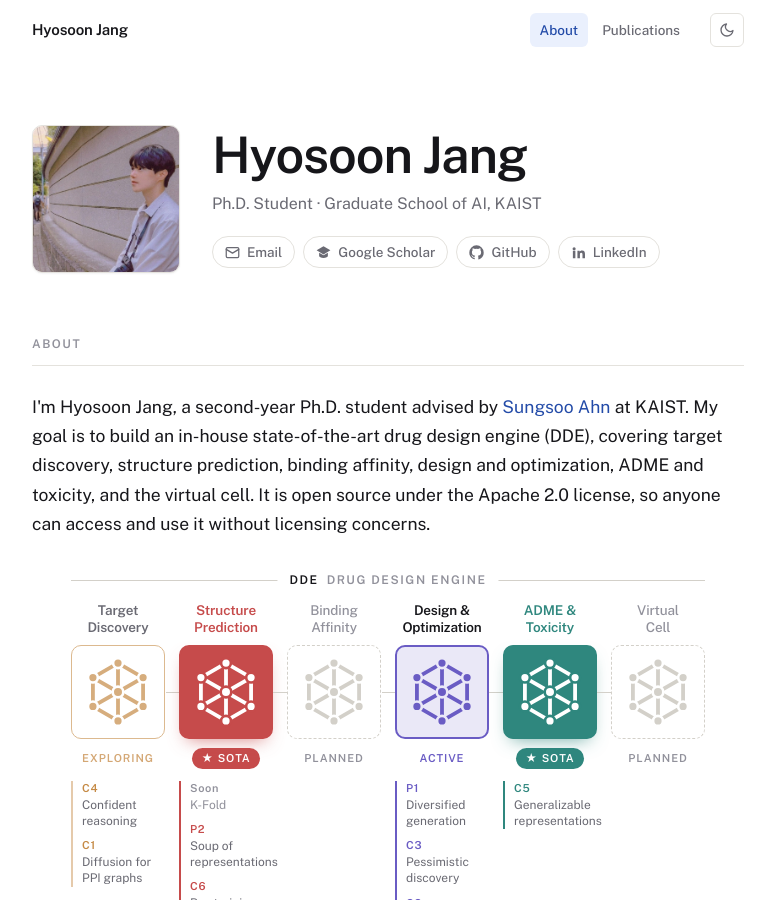
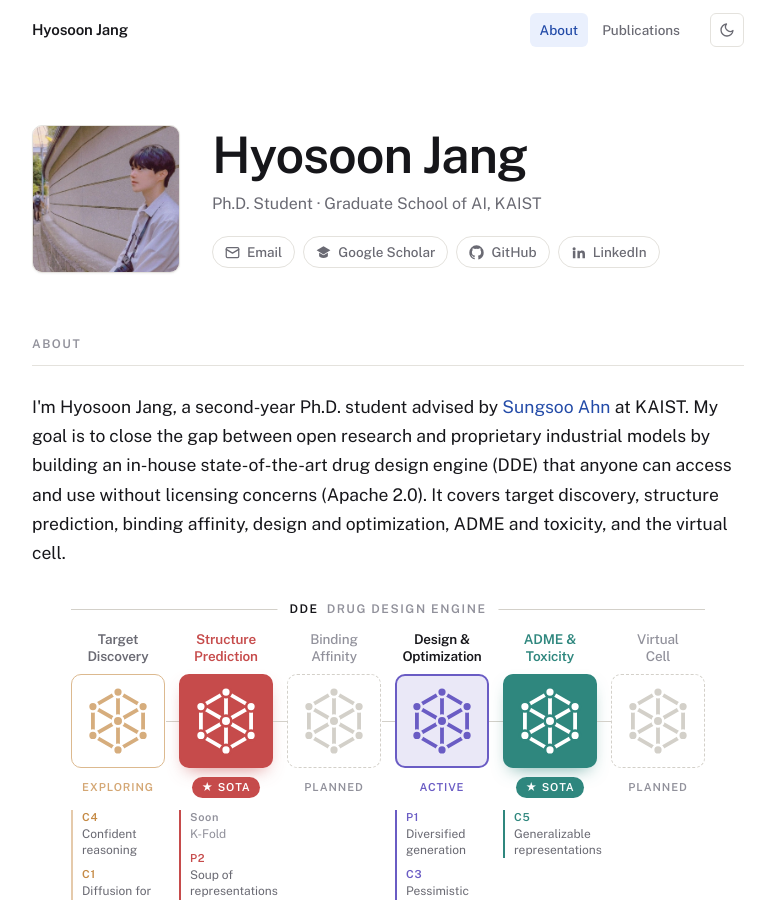
Before and after one commit to hsjang0/hsjang, a Jekyll site: the page built from index.html, in a window 1280 px wide and 900 px high. Shown: the whole window, without its empty margins (252-1027 px from the left). Built offline with Jekyll 4.4.1, drawn with Linux system fonts in a browser that asks for light colours.

Commit message:
Lead the goal with closing the gap to proprietary industrial models
Co-Authored-By: Claude Opus 5.5 <noreply@anthropic.com>

```diff
--- a/index.html
+++ b/index.html
@@ -54,11 +54,11 @@ title: Home
     <p>
       I'm Hyosoon Jang, a second-year Ph.D. student advised by
       <a href="https://sungsoo-ahn.github.io/" target="_blank" rel="noopener">Sungsoo Ahn</a>
-      at KAIST. My goal is to build an in-house state-of-the-art drug design engine (DDE), covering
-      target discovery, structure prediction, binding affinity, design and
-      optimization, ADME and toxicity, and the virtual cell. It is open source under
-      the Apache 2.0 license, so anyone can access and use it without licensing
-      concerns.
+      at KAIST. My goal is to close the gap between open research and proprietary
+      industrial models by building an in-house state-of-the-art drug design engine
+      (DDE) that anyone can access and use without licensing concerns (Apache 2.0).
+      It covers target discovery, structure prediction, binding affinity, design and
+      optimization, ADME and toxicity, and the virtual cell.
     </p>
   </div>
 
```
